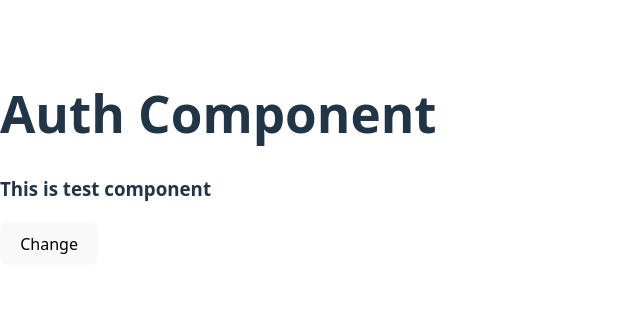
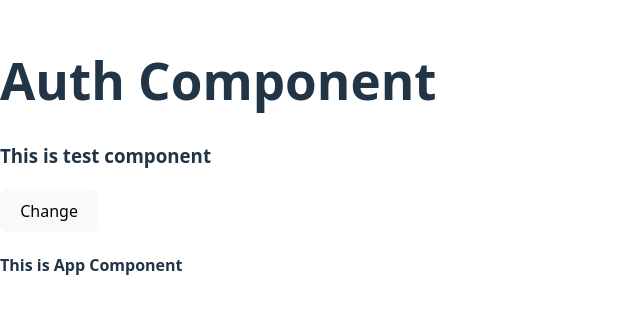
Before and after one commit to samanseedr2/reacttestone, a React (Vite) app: page / in a window 1280 px wide. Shown: the part 242-556 px from the top of the page, without its empty margins (0-640 px from the left). Built offline with nearby package versions, Linux system fonts and the light colour scheme.

Commit message:
App component changes

```diff
--- a/src/App.tsx
+++ b/src/App.tsx
@@ -7,6 +7,7 @@ function App() {
       <AuthComponent>
         {/* <FileUpload /> */}
         <TestComponent />
+        <h4>This is App Component</h4>
       </AuthComponent>
     </>
   );
```
